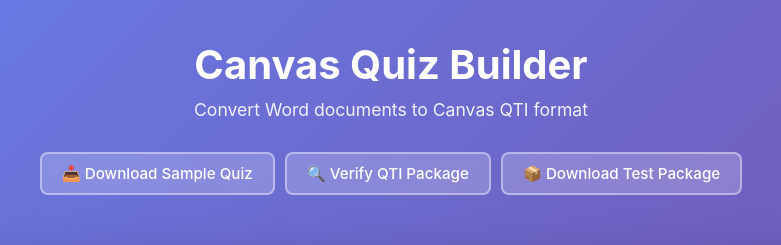
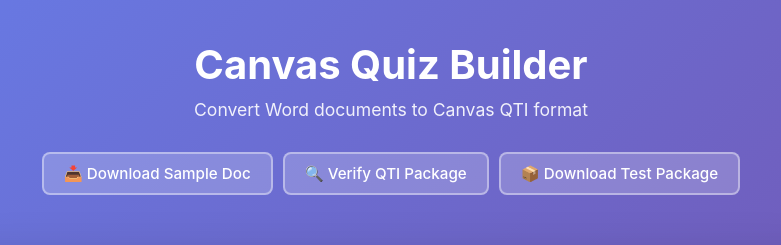
Before and after one commit to michael-collins/canvas-exam-builder, a plain HTML site: page index.html in a window 1280 px wide. Shown: the top 245 px of the page, 249-1030 px from the left. Drawn offline with nearby package versions, Linux system fonts and the light colour scheme.

Commit message:
updated link text

```diff
--- a/index.html
+++ b/index.html
@@ -13,7 +13,7 @@
             <p>Convert Word documents to Canvas QTI format</p>
             <div style="display: flex; gap: 10px; justify-content: center; flex-wrap: wrap; margin-top: 16px;">
                 <a href="sample-quiz.docx" download class="sample-link">
-                    📥 Download Sample Quiz
+                    📥 Download Sample Doc
                 </a>
                 <a href="verify-qti.html" class="sample-link">
                     🔍 Verify QTI Package
```
